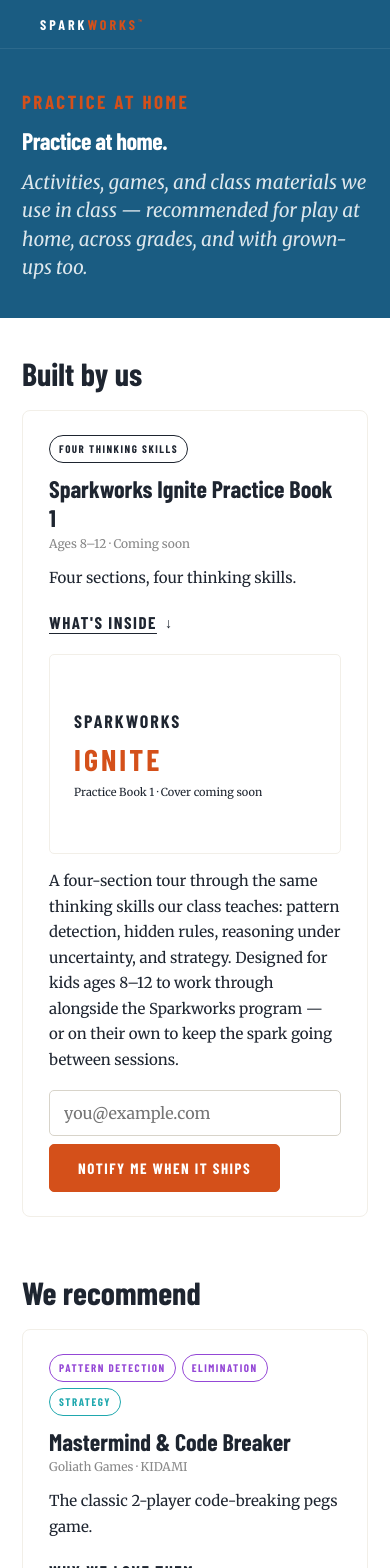
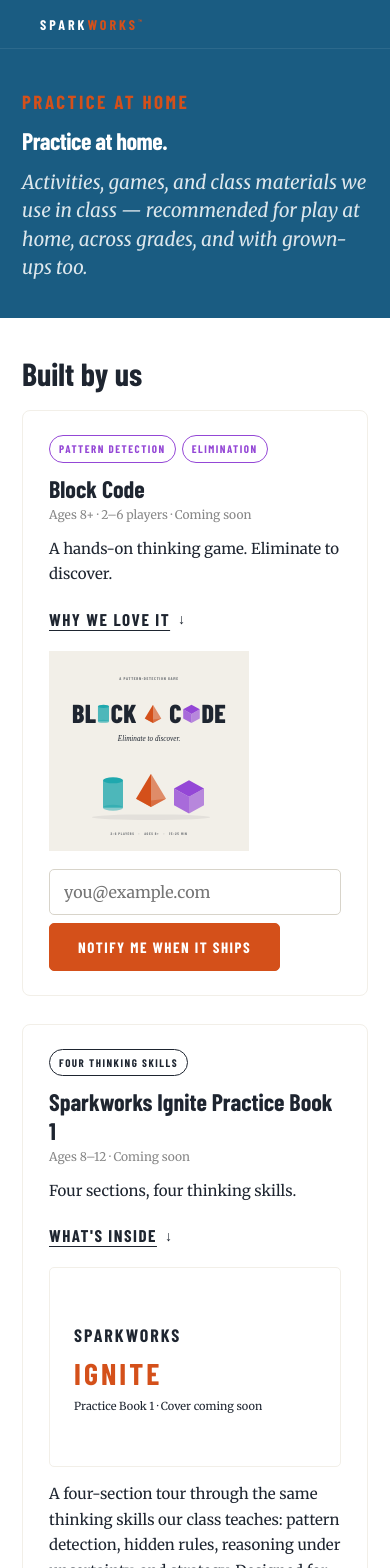
Before and after one commit to micbowers/sparkworks, a Next.js app: page /practice in a window 390 px wide. Shown: the top 1568 px of the page. Built offline with nearby package versions, Linux system fonts and the light colour scheme; a web font is replaced by a local one.

Commit message:
Add Block Code as Sparkworks-built Coming-Soon entry on /practice: storefront-hero SVG cover, pattern-detection + elimination tags, Eliminate-to-discover tagline, editorial from S1A session 1 reference, subscribe-when-ships form (source: block-code-tabletop)

```diff
--- a/app/practice/page.js
+++ b/app/practice/page.js
@@ -19,6 +19,39 @@
 // third-party endorsements — and lets the skill chips do the discovery work within.
 
 const FAMILIES = [
+  // -------- Sparkworks-built: Block Code (Coming soon) --------
+  // Verbatim editorial pulled 2026-05-27 from BCT positioning (locked tagline + locked one-line
+  // positioning + S1A Patterns session-1 reference doc). Brand-architecture rule: this is a
+  // Sparkworks-owned surface, so Sparkworks leads and Block Code is referenced as a teaching
+  // activity it uses — that's the allowed cross-product direction per BCT CLAUDE.md.
+  {
+    type: "game-pre-launch",
+    sparkworksBuilt: true,
+    slug: "block-code",
+    title: "Block Code",
+    subtitle: "Ages 8+ · 2–6 players · Coming soon",
+    highlight: "A hands-on thinking game. Eliminate to discover.",
+    skills: [
+      { label: "Pattern Detection", color: "purple" },
+      { label: "Elimination", color: "purple" },
+    ],
+    image: "/practice/block-code-creative.svg",
+    subscribe: {
+      interests: ["Games"],
+      source: "block-code-tabletop",
+      ctaLabel: "Notify me when it ships",
+      successMessage: "On the list — we’ll email when Block Code ships.",
+    },
+    // Editorial detail (shown on "Why we love it" expand)
+    whyWeRecommend:
+      "Block Code is the capstone activity in our pattern-detection session: a block-pattern game where the instructor has a secret rule and players have to test arrangements to figure it out. The best players aren't the ones guessing the fastest — they're the ones testing their ideas most carefully.",
+    whatItIs:
+      "One player is the Code Keeper and knows a secret rule about which block structures are “valid.” The other players are Code Breakers — they take turns building structures and either Test them (safe — get a free YES / NO) or Showdown them (risky — everyone votes first; correct voters earn Code Tokens). Spend a Code Token to make an official guess at the rule. The first player to correctly state the secret rule wins the game.",
+    whereWeUseIt:
+      "During the pattern-detection session (week 1) of our 8-session Sparkworks program, with kids in grades 4–6. The first activity of the program — kids practice forming, testing, and refining ideas under a hidden rule.",
+    sessionPill: "Used in our pattern-detection session",
+  },
+
   // -------- Sparkworks-built materials (multi-skill — sit outside the skill-section grouping) --------
   {
     type: "practice-book-pre-launch",
@@ -401,9 +434,30 @@
   const isPreLaunch = family.type === "practice-book-pre-launch";
   const isGameFamily = family.type === "game-family";
   const isAffiliateBook = family.type === "practice-book-affiliate";
+  const isGamePreLaunch = family.type === "game-pre-launch";
 
   return (
     <div style={{ display: "flex", flexDirection: "column", gap: 14 }}>
+      {/* Sparkworks-built game in pre-launch — real cover artwork (no placeholder) + subscribe form */}
+      {isGamePreLaunch && (
+        <>
+          <CompactCover image={family.image} alt={`${family.title} cover`} />
+          {family.body && (
+            <p className="ts-body" style={{ margin: 0 }}>{family.body}</p>
+          )}
+          {family.subscribe && (
+            <div>
+              <SubscribeForm
+                interests={family.subscribe.interests}
+                source={family.subscribe.source}
+                ctaLabel={family.subscribe.ctaLabel}
+                successMessage={family.subscribe.successMessage}
+              />
+            </div>
+          )}
+        </>
+      )}
+
       {/* Game family — one or more product blocks, side-by-side when multiple */}
       {isGameFamily && family.versions && family.versions.length > 0 && (
         family.versions.length > 1 ? (
```
Also changed, not shown: public/practice/block-code-creative.svg (added).
